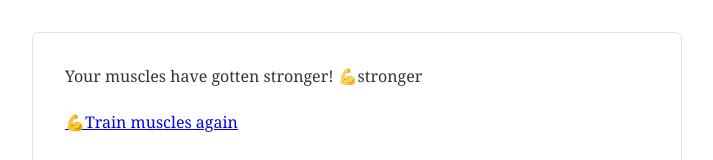
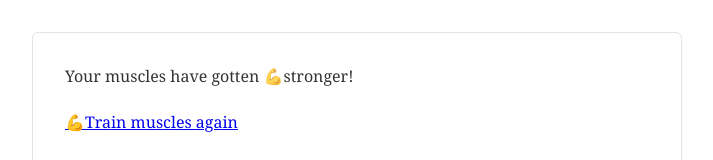
Before and after one commit to MakeContributions/markdown-dungeon, a Gatsby site: page /english/normal-dungeon/0/0-1A/ in a window 1280 px wide. Shown: the top 160 px of the page, without its empty margins (283-996 px from the left). Built offline with nearby package versions, Linux system fonts and the light colour scheme; Gatsby itself is replaced by a stand-in of ours; some packages are replaced by stand-ins of ours; a small style sheet from the web is missing.

Commit message:
Update 0-1A.md
Fixed typo

```diff
--- a/english/normal-dungeon/0/0-1A.md
+++ b/english/normal-dungeon/0/0-1A.md
@@ -1,4 +1,4 @@
-Your muscles have gotten stronger! 💪stronger
+Your muscles have gotten 💪stronger!
 
 [💪Train muscles again](0-1AA.md)
 
```
